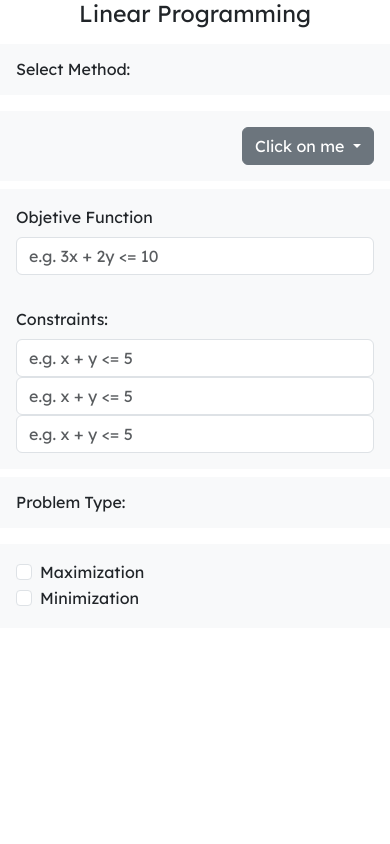
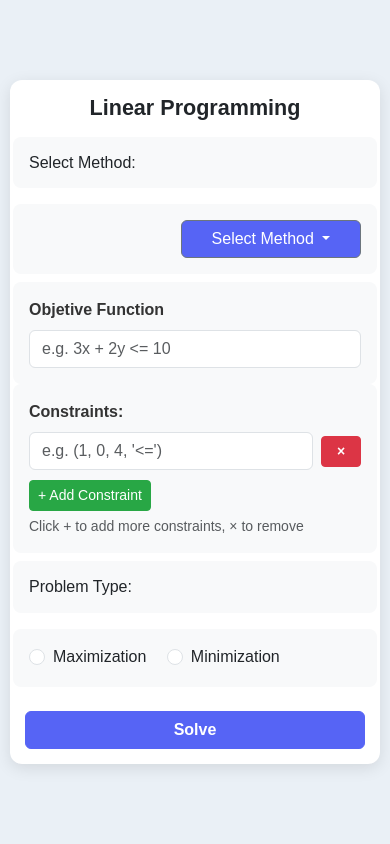
Before and after one commit to jose643415/linear-programming, a Flask app: page / in a window 390 px wide. Run offline with Flask 3, Linux system fonts and the light colour scheme; some libraries are stand-ins or nearby versions.

Commit message:
Se finaliza html en el index y se crea results para visualizar

```diff
--- a/Backend/api/methods.py
+++ b/Backend/api/methods.py
@@ -8,7 +8,6 @@ def metodo_grafico(objetivo, restricciones, limites, maximizar=True):
     y = np.linspace(y_min, y_max, 400)
     X, Y = np.meshgrid(x, y)
 
-    # Máscara de la región factible
     mascara = np.ones_like(X, dtype=bool)
     for a, b, cst, sentido in restricciones:
         if sentido == '<=':
@@ -18,7 +17,6 @@ def metodo_grafico(objetivo, restricciones, limites, maximizar=True):
         elif sentido == '=':
             mascara &= np.isclose(a * X + b * Y, cst, atol=1e-3)
 
-    # Graficar restricciones (trazos más cortos)
     fig = go.Figure()
     for a, b, cst, sentido in restricciones:
         if b != 0:
@@ -40,14 +38,12 @@ def metodo_grafico(objetivo, restricciones, limites, maximizar=True):
                     line=dict(dash=estilo)
                 ))
 
-    # Graficar región factible
     fig.add_trace(go.Contour(
         x=x, y=y, z=mascara.astype(int),
         showscale=False, opacity=0.3, colorscale=[[0, 'rgba(0,0,0,0)'], [1, 'lightgreen']],
         hoverinfo='skip', name='Región factible'
     ))
 
-    # Preparar restricciones para linprog
     c = np.array(objetivo)
     if maximizar:
         c = -c
--- a/Backend/app.py
+++ b/Backend/app.py
@@ -5,5 +5,9 @@ app = Flask(__name__, template_folder='../frontend/templates', static_folder='..
 def index():
     return render_template("index.html")
 
+@app.route('/results')
+def results():
+    return render_template("results.html")
+
 if __name__ == '__main__':
     app.run(debug=True)
--- /dev/null
+++ b/frontend/static/scripts/main.js
@@ -0,0 +1,283 @@
+let constraintCounter = 1;
+let selectedMethod = null;
+
+function selectMethod(methodName) {
+  selectedMethod = methodName;
+
+  const dropdownButton = document.getElementById("methodDropdown");
+  if (dropdownButton) {
+    dropdownButton.textContent = methodName;
+    dropdownButton.classList.add("method-selected");
+  }
+
+  showMessage(`Selected method: ${methodName}`, "success");
+
+  handleMethodSpecificFeatures(methodName);
+}
+
+function handleMethodSpecificFeatures(methodName) {
+  switch (methodName) {
+    case "Graphical Method":
+      console.log("Graphical method selected - suitable for 2 variables");
+      break;
+    case "Simplex Method":
+      console.log("Simplex method selected");
+      break;
+    default:
+      console.log("Unknown method selected");
+  }
+}
+
+function addConstraint() {
+  constraintCounter++;
+  const constraintsContainer = document.getElementById("constraintsContainer");
+
+  if (!constraintsContainer) {
+    console.error("Constraints container not found");
+    return;
+  }
+
+  const newConstraintGroup = document.createElement("div");
+  newConstraintGroup.className = "constraint-group";
+  newConstraintGroup.innerHTML = `
+    <div class="d-flex align-items-center">
+      <input
+        type="text"
+        class="form-control constraint-input"
+        placeholder= "e.g. (1, 0, 4, '<=')"
+        aria-label="Constraint ${constraintCounter}"
+        data-bs-toggle="tooltip"
+        data-bs-placement="top"
+        title="Enter the constraint in the format: (1, 0, 4, '<=')"
+      />
+      <button
+        type="button"
+        class="btn btn-sm btn-remove ms-2"
+        onclick="removeConstraint(this)"
+        aria-label="Remove constraint"
+        title="Remove this constraint"
+      >
+        ×
+      </button>
+    </div>
+  `;
+
+  constraintsContainer.appendChild(newConstraintGroup);
+
+  const newInput = newConstraintGroup.querySelector(".constraint-input");
+  if (newInput) {
+    newInput.focus();
+  }
+}
+
+function removeConstraint(button) {
+  const constraintGroup = button.closest(".constraint-group");
+  const constraintsContainer = document.getElementById("constraintsContainer");
+
+  if (!constraintGroup || !constraintsContainer) {
+    console.error("Could not find constraint elements");
+    return;
+  }
+
+  if (constraintsContainer.children.length > 1) {
+    constraintGroup.remove();
+    showMessage("Constraint removed successfully", "success");
+  } else {
+    showMessage("You must have at least one constraint", "warning");
+  }
+}
+
+function submitForm() {
+  const formData = collectFormData();
+
+  if (!validateFormData(formData)) {
+    return;
+  }
+
+  processFormData(formData);
+}
+
+function collectFormData() {
+  const objectiveFunction =
+    document.getElementById("objectiveFunction")?.value || "";
+  const constraints = [];
+  const constraintInputs = document.querySelectorAll(".constraint-input");
+
+  constraintInputs.forEach((input, index) => {
+    const value = input.value.trim();
+    if (value !== "") {
+      constraints.push({
+        index: index + 1,
+        value: value,
+      });
+    }
+  });
+
+  const problemTypeElement = document.querySelector(
+    'input[name="problemType"]:checked'
+  );
+  const problemType = problemTypeElement ? problemTypeElement.value : null;
+
+  return {
+    objectiveFunction: objectiveFunction.trim(),
+    constraints: constraints,
+    problemType: problemType,
+    method: selectedMethod,
+  };
+}
+
+function validateFormData(formData) {
+  if (!formData.method) {
+    showMessage("Please select a solution method", "error");
+    focusElement("methodDropdown");
+    return false;
+  }
+
+  if (!formData.objectiveFunction) {
+    showMessage("Please enter the objective function", "error");
+    focusElement("objectiveFunction");
+    return false;
+  }
+
+  if (formData.constraints.length === 0) {
+    showMessage("Please enter at least one constraint", "error");
+    focusFirstConstraint();
+    return false;
+  }
+
+  if (!formData.problemType) {
+    showMessage(
+      "Please select the problem type (Maximization or Minimization)",
+      "error"
+    );
+    focusElement("checkMax");
+    return false;
+  }
+
+  if (
+    formData.method === "Graphical Method" &&
+    formData.constraints.length > 6
+  ) {
+    showMessage(
+      "Graphical method works best with 6 or fewer constraints",
+      "warning"
+    );
+  }
+
+  return true;
+}
+
+function processFormData(formData) {
+  console.log("=== LINEAR PROGRAMMING FORM DATA ===");
+  console.log("Selected Method:", formData.method);
+  console.log("Objective Function:", formData.objectiveFunction);
+  console.log("Constraints:", formData.constraints);
+  console.log("Problem Type:", formData.problemType);
+  console.log("Total Constraints:", formData.constraints.length);
+
+  showMessage(
+    `Form submitted successfully using ${formData.method}! Check console for details.`,
+    "success"
+  );
+}
+
+function showMessage(message, type) {
+  const messageTypes = {
+    success: "✅ Success: ",
+    error: "❌ Error: ",
+    warning: "⚠️ Warning: ",
+  };
+
+  alert((messageTypes[type] || "") + message);
+}
+
+function focusElement(elementId) {
+  const element = document.getElementById(elementId);
+  if (element) {
+    element.focus();
+  }
+}
+
+function focusFirstConstraint() {
+  const firstConstraint = document.querySelector(".constraint-input");
+  if (firstConstraint) {
+    firstConstraint.focus();
+  }
+}
+
+document.addEventListener("DOMContentLoaded", function () {
+  document.addEventListener("keydown", function (event) {
+    if ((event.ctrlKey || event.metaKey) && event.key === "Enter") {
+      event.preventDefault();
+      submitForm();
+    }
+
+    if ((event.ctrlKey || event.metaKey) && event.key === "+") {
+      event.preventDefault();
+      addConstraint();
+    }
+  });
+
+  const objectiveFunctionInput = document.getElementById("objectiveFunction");
+  if (objectiveFunctionInput) {
+    objectiveFunctionInput.addEventListener("blur", function () {
+      if (this.value.trim() === "") {
+        this.classList.add("is-invalid");
+      } else {
+        this.classList.remove("is-invalid");
+      }
+    });
+  }
+
+  initializeConstraintValidation();
+
+  console.log("Linear Programming Form initialized successfully");
+});
+
+function initializeConstraintValidation() {
+  const constraintsContainer = document.getElementById("constraintsContainer");
+  if (!constraintsContainer) return;
+
+  constraintsContainer.addEventListener(
+    "blur",
+    function (event) {
+      if (event.target.classList.contains("constraint-input")) {
+        if (event.target.value.trim() === "") {
+          event.target.classList.add("is-invalid");
+        } else {
+          event.target.classList.remove("is-invalid");
+        }
+      }
+    },
+    true
+  );
+}
+
+// ===== BACKEND INTEGRATION (PLACEHOLDER) =====
+
+/**
+ * Sends form data to backend (placeholder function)
+ * @param {Object} formData - The form data to send
+ */
+function sendToBackend(formData) {
+  // This is a placeholder for backend integration
+  // Replace with actual API call
+  /*
+  fetch('/api/linear-programming', {
+    method: 'POST',
+    headers: {
+      'Content-Type': 'application/json',
+    },
+    body: JSON.stringify(formData)
+  })
+  .then(response => response.json())
+  .then(data => {
+    console.log('Success:', data);
+    showMessage('Problem solved successfully!', 'success');
+  })
+  .catch(error => {
+    console.error('Error:', error);
+    showMessage('Error processing the problem. Please try again.', 'error');
+  });
+  */
+}
--- /dev/null
+++ b/frontend/static/styles/main.css
@@ -0,0 +1,216 @@
+/* ===== VARIABLES CSS ===== */
+:root {
+  --primary-color: #5664f5;
+  --background-color: #eaf0f6;
+  --container-background: #ffffff;
+  --success-color: #28a745;
+  --success-hover: #218838;
+  --success-border: #1e7e34;
+  --danger-color: #dc3545;
+  --danger-hover: #c82333;
+  --danger-border: #bd2130;
+  --shadow: 0 4px 16px rgba(0, 0, 0, 0.1);
+  --border-radius: 12px;
+  --font-family: "Lexend Deca", sans-serif;
+}
+
+/* ===== BASE STYLES ===== */
+html,
+body {
+  height: 100%;
+  margin: 0;
+  background-color: var(--background-color);
+  font-family: var(--font-family);
+}
+
+/* ===== LAYOUT ===== */
+.wrapper {
+  display: flex;
+  align-items: center;
+  justify-content: center;
+  min-height: 100%;
+  padding: 20px 0;
+}
+
+.container {
+  background-color: var(--container-background);
+  border-radius: var(--border-radius);
+  box-shadow: var(--shadow);
+  padding: 30px;
+  max-width: 800px;
+}
+
+/* ===== CONSTRAINTS SECTION ===== */
+.constraint-group {
+  margin-bottom: 10px;
+}
+
+.constraint-controls {
+  display: flex;
+  gap: 10px;
+  align-items: center;
+  margin-top: 10px;
+}
+
+/* ===== BUTTONS ===== */
+.btn-remove {
+  background-color: var(--danger-color);
+  border-color: var(--danger-color);
+  min-width: 40px;
+  color: white;
+  font-weight: bold;
+  transition: all 0.3s ease;
+}
+
+.btn-remove:hover {
+  background-color: var(--danger-hover);
+  border-color: var(--danger-border);
+  color: white;
+  transform: scale(1.05);
+}
+
+.btn-add {
+  background-color: var(--success-color);
+  border-color: var(--success-color);
+  color: white;
+  font-weight: 500;
+  transition: all 0.3s ease;
+}
+
+.btn-add:hover {
+  background-color: var(--success-hover);
+  border-color: var(--success-border);
+  color: white;
+  transform: translateY(-2px);
+}
+
+.btn-submit {
+  --bs-btn-padding-x: 7.75rem;
+  background-color: var(--primary-color);
+  border-color: var(--primary-color);
+  font-weight: 600;
+  transition: all 0.3s ease;
+}
+
+.btn-submit:hover {
+  background-color: #4552e8;
+  border-color: #4552e8;
+  transform: translateY(-2px);
+  box-shadow: 0 4px 12px rgba(86, 100, 245, 0.3);
+}
+
+/* ===== DROPDOWN STYLES ===== */
+.dropdown-toggle {
+  min-width: 180px;
+  font-weight: 500;
+  transition: all 0.3s ease;
+}
+
+.dropdown-toggle.method-selected {
+  background-color: var(--success-color) !important;
+  border-color: var(--success-color) !important;
+  color: white !important;
+}
+
+.dropdown-toggle.method-selected:hover {
+  background-color: var(--success-hover) !important;
+  border-color: var(--success-border) !important;
+}
+
+.dropdown-menu {
+  border-radius: 8px;
+  box-shadow: 0 4px 12px rgba(0, 0, 0, 0.15);
+  border: none;
+}
+
+.dropdown-item {
+  padding: 10px 16px;
+  font-weight: 500;
+  transition: all 0.2s ease;
+}
+
+.dropdown-item:hover {
+  background-color: var(--primary-color);
+  color: white;
+  transform: translateX(5px);
+}
+
+.dropdown-item:active {
+  background-color: var(--primary-color);
+  color: white;
+}
+
+/* ===== FORM ELEMENTS ===== */
+.form-control {
+  transition: border-color 0.3s ease, box-shadow 0.3s ease;
+}
+
+.form-control:focus {
+  border-color: var(--primary-color);
+  box-shadow: 0 0 0 0.2rem rgba(86, 100, 245, 0.25);
+}
+
+.form-label {
+  font-weight: 600;
+  color: #333;
+  margin-bottom: 8px;
+}
+
+/* ===== RESPONSIVE DESIGN ===== */
+@media (max-width: 768px) {
+  .container {
+    padding: 20px;
+    margin: 10px;
+  }
+
+  .btn-submit {
+    --bs-btn-padding-x: 4rem;
+  }
+
+  .constraint-controls {
+    flex-direction: column;
+    align-items: flex-start;
+    gap: 5px;
+  }
+}
+
+@media (max-width: 576px) {
+  .wrapper {
+    padding: 10px 0;
+  }
+
+  .container {
+    padding: 15px;
+  }
+
+  .btn-submit {
+    --bs-btn-padding-x: 2rem;
+    width: 100%;
+  }
+}
+
+/* ===== ANIMATIONS ===== */
+.constraint-group {
+  animation: fadeIn 0.3s ease-in-out;
+}
+
+@keyframes fadeIn {
+  from {
+    opacity: 0;
+    transform: translateY(-10px);
+  }
+  to {
+    opacity: 1;
+    transform: translateY(0);
+  }
+}
+
+/* ===== UTILITY CLASSES ===== */
+.text-muted {
+  font-size: 0.875rem;
+}
+
+.bg-light {
+  background-color: #f8f9fa !important;
+  border-radius: 8px;
+}
--- a/frontend/templates/index.html
+++ b/frontend/templates/index.html
@@ -1,72 +1,170 @@
 <!DOCTYPE html>
 <html lang="en">
   <head>
-  <meta charset="utf-8"/>
-  <meta name="viewport" content="width=device-width, initial-scale=1"/>
+    <meta charset="utf-8" />
+    <meta name="viewport" content="width=device-width, initial-scale=1" />
+    <link
+      href="https://cdnjs.cloudflare.com/ajax/libs/bootstrap/5.3.0/css/bootstrap.min.css"
+      rel="stylesheet"
+      <link
+      href="https://fonts.googleapis.com/css2?family=Lexend+Deca&display=swap"
+      rel="stylesheet"
+    />
     <link
       rel="stylesheet"
-          href="{{ url_for('static', filename='styles/bootstrap.min.css') }}"
+      href="{{ url_for('static', filename='styles/main.css') }}"
     />
-  <link href="https://fonts.googleapis.com/css2?family=Lexend+Deca&display=swap" rel="stylesheet">
     <title>Linear Programming</title>
   </head>
-<body style="font-family: 'Lexend Deca', sans-serif;">
+  <body>
+    <div class="wrapper">
       <div class="container">
-  <h3 class="text-center">Linear Programming</h3>
+        <h4 class="text-center fw-bold">Linear Programming</h4>
+
         <div class="row justify-content-center align-items-center">
           <div class="col-md-4 bg-light p-3 m-2">
             <h6 class="mb-0">Select Method:</h6>
           </div>
           <div class="col-md-4 bg-light p-3 m-2 text-end">
             <div class="dropdown">
-        <button class="btn btn-secondary dropdown-toggle" type="button" data-bs-toggle="dropdown"
-                aria-expanded="false">
-          Click on me
+              <button
+                class="btn btn-secondary dropdown-toggle"
+                type="button"
+                id="methodDropdown"
+                data-bs-toggle="dropdown"
+                aria-expanded="false"
+                style="background-color: #5664f5"
+              >
+                Select Method
               </button>
               <ul class="dropdown-menu">
-          <li><a class="dropdown-item" href="#">method 1</a></li>
-          <li><a class="dropdown-item" href="#">method 2</a></li>
-          <li><a class="dropdown-item" href="#">method 3</a></li>
+                <li>
+                  <a
+                    class="dropdown-item"
+                    href="#"
+                    onclick="selectMethod('Graphical Method')"
+                    >Graphical Method</a
+                  >
+                </li>
+                <li>
+                  <a
+                    class="dropdown-item"
+                    href="#"
+                    onclick="selectMethod('Simplex Method')"
+                    >Simplex Method</a
+                  >
+                </li>
               </ul>
             </div>
           </div>
         </div>
+
         <div class="row justify-content-center">
-    <div class="col-md-8 bg-light p-3 ">
-      <label for="exampleInput" class="form-label">Objetive Function</label>
-      <input type="text" class="form-control" id="exampleInput" placeholder="e.g. 3x + 2y <= 10">
+          <div class="col-md-8 bg-light p-3">
+            <label for="objectiveFunction" class="form-label"
+              >Objetive Function</label
+            >
+            <input
+              type="text"
+              class="form-control"
+              id="objectiveFunction"
+              placeholder="e.g. 3x + 2y <= 10"
+            />
           </div>
         </div>
+
         <div class="row justify-content-center">
-    <div class="col-md-8 bg-light p-3 ">
-      <label for="exampleInput" class="form-label">Constraints:</label>
-      <input type="text" class="form-control" id="exampleInput" placeholder="e.g. x + y <= 5">
-      <input type="text" class="form-control" id="exampleInput" placeholder="e.g. x + y <= 5">
-      <input type="text" class="form-control" id="exampleInput" placeholder="e.g. x + y <= 5">
+          <div class="col-md-8 bg-light p-3">
+            <label class="form-label">Constraints:</label>
+            <div id="constraintsContainer">
+              <!-- El primer campo de restricción (siempre presente) -->
+              <div class="constraint-group">
+                <div class="d-flex align-items-center">
+                  <input
+                    type="text"
+                    class="form-control constraint-input"
+                    placeholder="e.g. (1, 0, 4, '<=')"
+                    data-bs-toggle="tooltip"
+                    data-bs-placement="top"
+                    title="Enter the constraint in the format: (1, 0, 4, '<=')"
+                  />
+                  <button
+                    type="button"
+                    class="btn btn-sm btn-remove ms-2"
+                    onclick="removeConstraint(this)"
+                  >
+                    ×
+                  </button>
                 </div>
               </div>
+            </div>
+
+            <div class="constraint-controls">
+              <button
+                type="button"
+                class="btn btn-sm btn-add"
+                onclick="addConstraint()"
+              >
+                + Add Constraint
+              </button>
+              <small class="text-muted"
+                >Click + to add more constraints, × to remove</small
+              >
+            </div>
+          </div>
+        </div>
+
         <div class="row justify-content-center">
           <div class="col-md-4 bg-light p-3 m-2">
             <h6 class="mb-0">Problem Type:</h6>
           </div>
           <div class="col-md-4 bg-light p-3 m-2">
-      <div class="form-check">
-        <input class="form-check-input" type="checkbox" value="" id="checkIndeterminate">
-        <label class="form-check-label" for="checkIndeterminate">
-          Maximization
-        </label>
+            <div class="form-check form-check-inline">
+              <input
+                class="form-check-input"
+                type="radio"
+                name="problemType"
+                id="checkMax"
+                value="max"
+              />
+              <label class="form-check-label" for="checkMax"
+                >Maximization</label
+              >
             </div>
-      <div class="form-check">
-        <input class="form-check-input" type="checkbox" value="" id="checkIndeterminate">
-        <label class="form-check-label" for="checkIndeterminate">
-          Minimization
-        </label>
+            <div class="form-check form-check-inline">
+              <input
+                class="form-check-input"
+                type="radio"
+                name="problemType"
+                id="checkMin"
+                value="min"
+              />
+              <label class="form-check-label" for="checkMin"
+                >Minimization</label
+              >
             </div>
           </div>
         </div>
 
+        <div class="row justify-content-center">
+          <div class="col-md-8 text-center mt-3">
+            <form action="/results" method="post">
+              <button
+                type="submit"
+                class="btn btn-primary btn-submit"
+                onclick="submitForm()"
+              >
+                Solve
+              </button>
+            </form>
+          </div>
+        </div>
+      </div>
     </div>
 
-<script src="{{ url_for('static', filename='scripts/bootstrap.bundle.min.js') }}"></script>
+    <!-- Bootstrap JS -->
+    <script src="https://cdnjs.cloudflare.com/ajax/libs/bootstrap/5.3.0/js/bootstrap.bundle.min.js"></script>
+    <!-- Custom JavaScript -->
+    <script src="{{ url_for('static', filename='scripts/main.js') }}"></script>
   </body>
 </html>
```
Also changed, not shown: frontend/templates/results.html (added, +54 -0 lines). Lines whose indentation alone changed are shown as unchanged.
